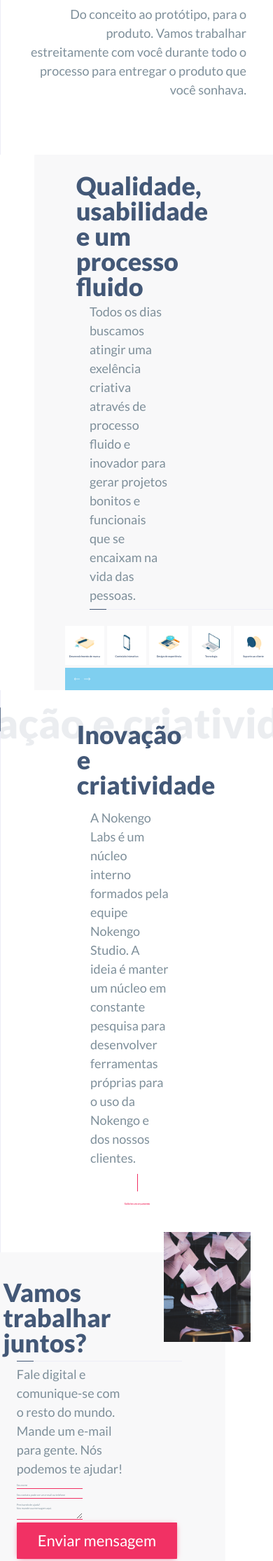
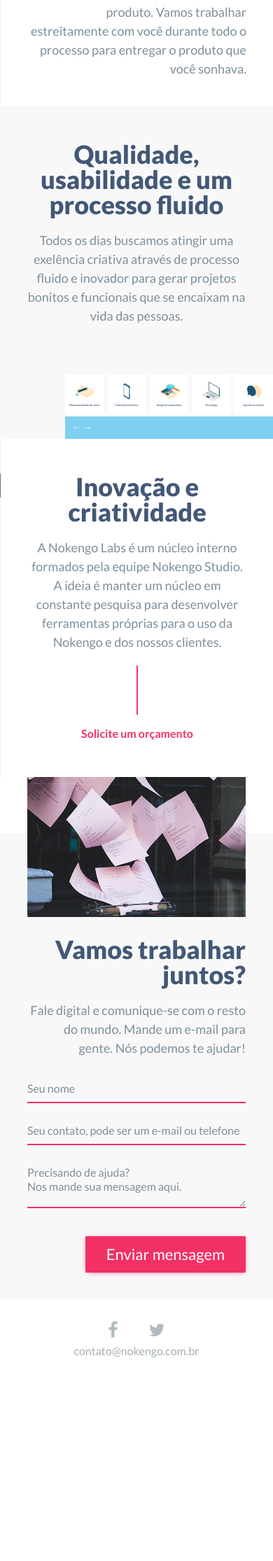
Before and after one commit to samuellevy/nokengo2018-front, a PHP site: page / in a window 390 px wide. Shown: the part 2415-4645 px from the top of the page at 70% size. After the commit the page ends 4354 px from the top, so only its background shows below. Run offline with PHP 8.4, Linux system fonts and the light colour scheme; style sheets or scripts are compiled from the project's sources.

Commit message:
responsivo 768px ok

```diff
--- a/source/scss/style.scss
+++ b/source/scss/style.scss
@@ -221,6 +221,10 @@ section{
 		}
 		@media screen and (max-width: 768px) {
 			font-size: 18px;
+			margin: auto;
+			&:after, &:before{
+				display: none;
+			}
 		}
 	}
 }
@@ -328,21 +332,19 @@ section{
 		height: 100%;
 		background-color: $blue-1-op;
 		transition: visibility .1s .5s, opacity .5s .2s;
-
 		ul{
 			list-style: none;
-			padding: 5vw 0;
+			padding: 10vh 0;
 			a{
 				cursor: pointer;
 				li{
 					font-family: $lato-black;
-					font-size: $xl-size;
+					font-size: 9vh;
 					color: $white;
 					text-align: center;
 					white-space: nowrap;
 					opacity: 0;
 					transition: opacity .2s;
-
 				}
 			}
 		}
@@ -476,8 +478,8 @@ section{
 			@media screen and (max-width: 768px){
 				width: 100%;
 				justify-content: center;
-				margin-top: 50px;
-				background: linear-gradient(-41deg, #f2f5f8, #ebecee);
+				margin-top: 20px;
+				// background: linear-gradient(-41deg, #f2f5f8, #ebecee);
 			}
 		}
 		@media screen and (max-width: 768px){
@@ -593,13 +595,9 @@ section{
 						width: get-vw(195px);
 					}
 					@media screen and (max-width: 768px) {
+						padding: 0;
 						width: 100%;
-						margin: 0;
-						padding: 0;
 						text-align: right;
-						&:before, &:after{
-							display: none;
-						}
 					}
 				}
 				@media screen and (max-width: 768px) {
@@ -651,6 +649,9 @@ section{
 				}
 			}
 		}
+		@media screen and (max-width: 768px){
+			padding: 0;
+		}
 	}
 }
 
@@ -664,6 +665,9 @@ section{
 			margin: auto;
 			.t-title{
 				padding: 0;
+				@media screen and (max-width: 768px){
+					text-align: center;
+				}
 			}
 			.t-paragraph{
 				width: get-vw(550px);
@@ -676,7 +680,18 @@ section{
 					left: 0;
 					width: 100vw;
 				}
+				@media screen and (max-width: 768px){
+					text-align: center;
+					padding: 20px 0;
+					width: 100%;
+				}
 			}
+			@media screen and (max-width: 768px){
+				width: 80%;
+			}
+		}
+		@media screen and (max-width: 768px){
+			padding: 50px 0;
 		}
 	}
 	.items{
@@ -744,6 +759,9 @@ section{
 			}
 		}
 	}
+	@media screen and (max-width: 768px){
+		background: linear-gradient(0deg, $gray-3, $gray-3);
+	}
 }
 
 //lab
@@ -757,6 +775,9 @@ section{
 		top: get-vw(90px);
 		white-space: nowrap;
 		left: get-vw(-600px);
+		@media screen and (max-width: 768px){
+			display: none;
+		}
 	}
 	.wrapper{
 		border-left: $border-default;
@@ -768,6 +789,10 @@ section{
 				margin: auto;
 				.t-title{
 					padding: get-vw(100px) 0 get-vw(50px);
+					@media screen and (max-width:768px){
+						padding: 0;
+						text-align: center;
+					}
 				}
 				.t-paragraph{
 					width: get-vw(550px);
@@ -776,6 +801,11 @@ section{
 					}
 					&:after{
 						display: none;
+					}
+					@media screen and (max-width:768px){
+						text-align: center;
+						width: 100%;
+						padding: 20px 0;
 					}
 				}
 				.link{
@@ -786,15 +816,34 @@ section{
 						height: get-vw(125px);
 						margin: get-vw(20px) auto get-vw(30px);
 						background-color: $pink-1;
+						@media screen and (max-width:768px){
+							width: 2px;
+							height: 70px;
+							margin: 0 auto 15px;
+						}
 					}
 					a{
 						color: $pink-1;
 						font-size: $sm-size;
 						font-family: $lato-bold;
 						margin: get-vw(10px) 0;
+						@media screen and (max-width:768px){
+							font-size: 16px;
+							padding: 0;
+							margin: 0;
+						}
 					}
 				}
+				@media screen and (max-width:768px){
+					width: 80%;
+				}
 			}
+			@media screen and (max-width: 768px){
+				padding: 50px 0;
+			}
+		}
+		@media screen and (max-width: 768px){
+			padding-bottom: 0;
 		}
 	}
 }
@@ -814,6 +863,10 @@ section{
 			z-index: 1;
 			.t-title{
 				padding-bottom: get-vw(40px);
+				@media screen and (max-width: 768px){
+					padding-bottom: 20px;
+					text-align: right;
+				}
 			}
 			.t-paragraph{
 				width: 70%;
@@ -825,6 +878,11 @@ section{
 					top: get-vw(1px);
 					left: 0;
 					width: 150%
+				}
+				@media screen and (max-width: 768px){
+					width: 100%;
+					padding-top: 0;
+					text-align: right;
 				}
 			}
 			form{
@@ -840,18 +898,32 @@ section{
 						color: $gray-1;
 						background: none;
 						border: none;
-						border-bottom: get-vw(2px) solid #f13164;
+						border-bottom: get-vw(2px) solid $pink-1;
 						width: 100%;
 						padding: get-vw(15px) 0;
 						margin-bottom: get-vw(20px);
 						box-sizing: border-box;
 						height: get-vw(50px);
 						outline: none;
+						@media screen and (max-width: 768px){
+							font-size: 16px;
+							border-bottom: 2px solid $pink-1;
+							padding: 5px 0;
+							line-height: 1;
+							margin-bottom: 20px;
+							height: 40px;
+						}
 					}
 					textarea{
 						height: get-vw(125px);
 						min-height: get-vw(125px);
 						max-height: get-vw(200px);
+						@media screen and (max-width:768px){
+							height: 70px;
+							min-height: 70px;
+							max-height: 140px;
+							padding-top: 11px;
+						}
 					}
 					label{
 						font-size: $sm-size;
@@ -861,8 +933,22 @@ section{
 						padding: get-vw(15px) 0;
 						line-height: 1.25;
 						z-index: -1;
+						@media screen and (max-width:768px){
+						    font-size: 16px;
+							padding: 9px 0;
+						}
 					}
 				}
+				@media screen and (max-width:768px){
+					width: 100%;
+					margin: 20px 0;
+				}
+			}
+			@media screen and (max-width:768px){
+				order: 2;
+				width: 80%;
+				margin: 20px auto;
+				padding:  0;
 			}
 		}
 		.image{
@@ -871,7 +957,22 @@ section{
 			img{
 				height: get-vw(773px);
 				width: get-vw(609px);
+				@media screen and (max-width: 768px){
+					height: 200px;
+					width: 100%;
+					object-fit: cover;
+					object-position: center;
+				}
 			}
+			@media screen and (max-width: 768px){
+				width: 80%;
+				order: 1;
+				height: 100%;
+				margin: auto;
+			}
+		}
+		@media screen and (max-width: 768px){
+			margin: 0;
 		}
 	}
 	.button{
@@ -879,6 +980,13 @@ section{
 		-webkit-box-shadow: 0 get-vw(5px) get-vw(40px) get-vw(-15px) $pink-1;
 		-moz-box-shadow: 0 get-vw(5px) get-vw(40px) get-vw(-15px) $pink-1;
 		box-shadow: 0 get-vw(5px) get-vw(40px) get-vw(-15px) $pink-1;
+		@media screen and (max-width: 768px){
+			margin: 20px auto;
+			float: right;
+		}
+	}
+	@media screen and (max-width:768px){
+		background: transparent linear-gradient(#f8f8f9, #f8f8f9) 0 80px/100% 100% no-repeat;
 	}
 }
 
@@ -890,11 +998,21 @@ section{
 		color: $gray-1;
 		opacity: 0.6;
 		padding: 0 get-vw(25px);
+		@media screen and (max-width: 768px){
+			font-size: 25px;
+			padding: 0 20px;
+		}
 	}
 	p{
 		text-align: center;
 		color: $gray-1;
 		opacity: 0.7;
 		padding-bottom: 0;
+		@media screen and (max-width: 768px){
+			font-size: 16px;
+		}
+	}
+	@media screen and (max-width: 768px){
+		margin: 30px 0;
 	}
 }
```
